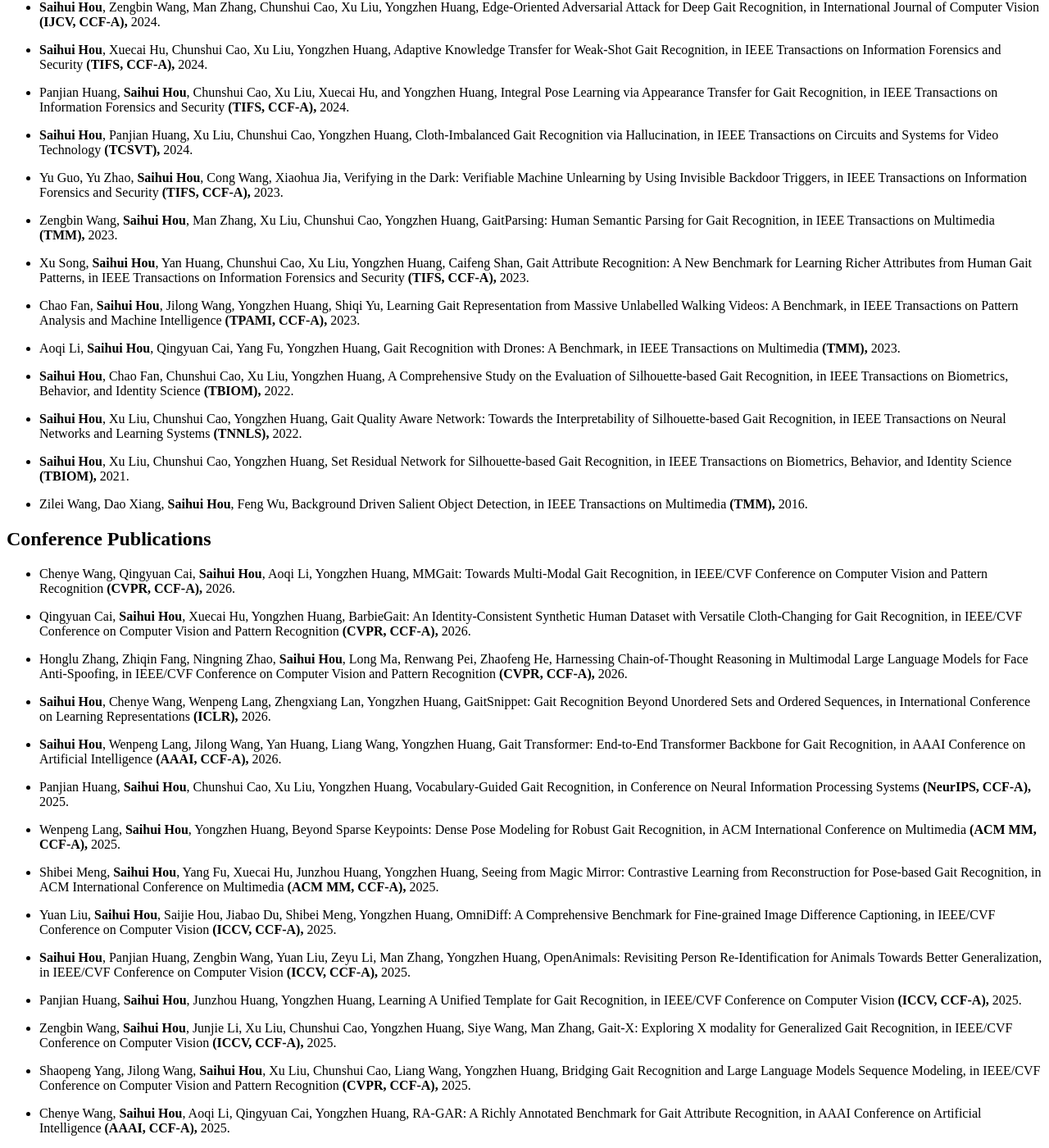
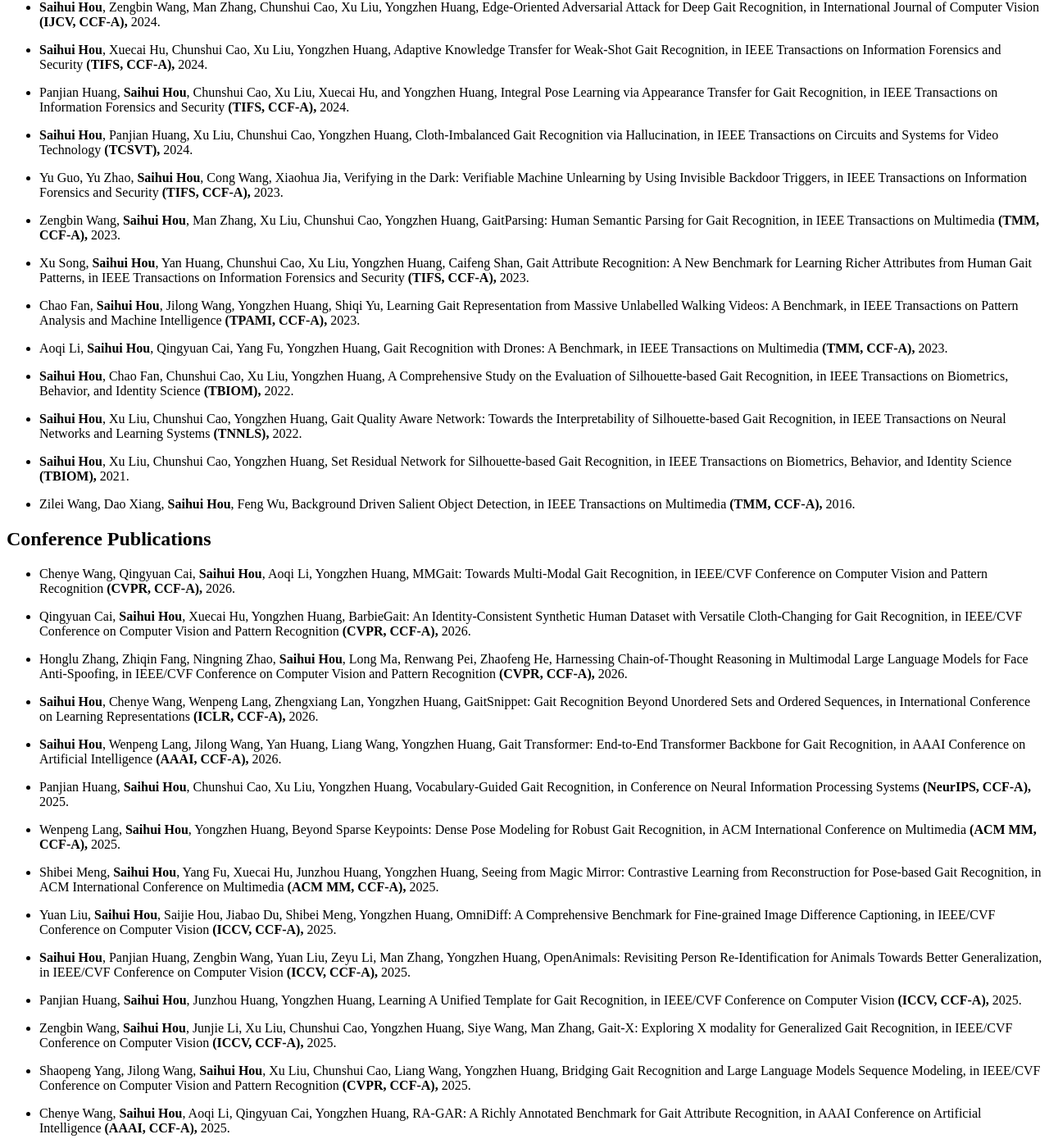
Before and after one commit to hshustc/hshustc.github.io, a Jekyll site: the page built from _pages/includes/4-pub.md, in a window 1280 px wide and 1400 px high, scrolled down 857 px. Shown: the whole window at 82% size. Built offline with Jekyll 4.4.1, drawn with Linux system fonts in a browser that asks for light colours; our own code applies the rules of GitHub Pages for plain Markdown files.

Commit message:
Update News

```diff
--- a/_pages/includes/4-pub.md
+++ b/_pages/includes/4-pub.md
@@ -28,13 +28,13 @@
 
 - Yu Guo, Yu Zhao, **Saihui Hou**, Cong Wang, Xiaohua Jia, Verifying in the Dark: Verifiable Machine Unlearning by Using Invisible Backdoor Triggers, in IEEE Transactions on Information Forensics and Security **(TIFS, CCF-A),** 2023.
 
-- Zengbin Wang, **Saihui Hou**, Man Zhang, Xu Liu, Chunshui Cao, Yongzhen Huang, GaitParsing: Human Semantic Parsing for Gait Recognition, in IEEE Transactions on Multimedia **(TMM),** 2023.
+- Zengbin Wang, **Saihui Hou**, Man Zhang, Xu Liu, Chunshui Cao, Yongzhen Huang, GaitParsing: Human Semantic Parsing for Gait Recognition, in IEEE Transactions on Multimedia **(TMM, CCF-A),** 2023.
 
 - Xu Song, **Saihui Hou**, Yan Huang, Chunshui Cao, Xu Liu, Yongzhen Huang, Caifeng Shan, Gait Attribute Recognition: A New Benchmark for Learning Richer Attributes from Human Gait Patterns, in IEEE Transactions on Information Forensics and Security **(TIFS, CCF-A),** 2023.
 
 - Chao Fan, **Saihui Hou**, Jilong Wang, Yongzhen Huang, Shiqi Yu, Learning Gait Representation from Massive Unlabelled Walking Videos: A Benchmark, in IEEE Transactions on Pattern Analysis and Machine Intelligence **(TPAMI, CCF-A),** 2023.
 
-- Aoqi Li, **Saihui Hou**, Qingyuan Cai, Yang Fu, Yongzhen Huang, Gait Recognition with Drones: A Benchmark, in IEEE Transactions on Multimedia **(TMM),** 2023.
+- Aoqi Li, **Saihui Hou**, Qingyuan Cai, Yang Fu, Yongzhen Huang, Gait Recognition with Drones: A Benchmark, in IEEE Transactions on Multimedia **(TMM, CCF-A),** 2023.
 
 - **Saihui Hou**, Chao Fan, Chunshui Cao, Xu Liu, Yongzhen Huang, A Comprehensive Study on the Evaluation of Silhouette-based Gait Recognition, in IEEE Transactions on Biometrics, Behavior, and Identity Science **(TBIOM),** 2022.
 
@@ -42,7 +42,7 @@
 
 - **Saihui Hou**, Xu Liu, Chunshui Cao, Yongzhen Huang, Set Residual Network for Silhouette-based Gait Recognition, in IEEE Transactions on Biometrics, Behavior, and Identity Science **(TBIOM),** 2021.
 
-- Zilei Wang, Dao Xiang, **Saihui Hou**, Feng Wu, Background Driven Salient Object Detection, in IEEE Transactions on Multimedia  **(TMM),** 2016.
+- Zilei Wang, Dao Xiang, **Saihui Hou**, Feng Wu, Background Driven Salient Object Detection, in IEEE Transactions on Multimedia  **(TMM, CCF-A),** 2016.
 
 
 ## Conference Publications
@@ -53,7 +53,7 @@
 
 - Honglu Zhang, Zhiqin Fang, Ningning Zhao, **Saihui Hou**, Long Ma, Renwang Pei, Zhaofeng He, Harnessing Chain-of-Thought Reasoning in Multimodal Large Language Models for Face Anti-Spoofing, in IEEE/CVF Conference on Computer Vision and Pattern Recognition **(CVPR, CCF-A),** 2026.
 
-- **Saihui Hou**, Chenye Wang, Wenpeng Lang, Zhengxiang Lan, Yongzhen Huang, GaitSnippet: Gait Recognition Beyond Unordered Sets and Ordered Sequences, in International Conference on Learning Representations **(ICLR),** 2026.
+- **Saihui Hou**, Chenye Wang, Wenpeng Lang, Zhengxiang Lan, Yongzhen Huang, GaitSnippet: Gait Recognition Beyond Unordered Sets and Ordered Sequences, in International Conference on Learning Representations **(ICLR, CCF-A),** 2026.
 
 - **Saihui Hou**, Wenpeng Lang, Jilong Wang, Yan Huang, Liang Wang, Yongzhen Huang, Gait Transformer: End-to-End Transformer Backbone for Gait Recognition, in AAAI Conference on Artificial Intelligence **(AAAI, CCF-A),** 2026.
 
```
Also changed, not shown: _pages/includes/2-news.md (+1 -2 lines).
